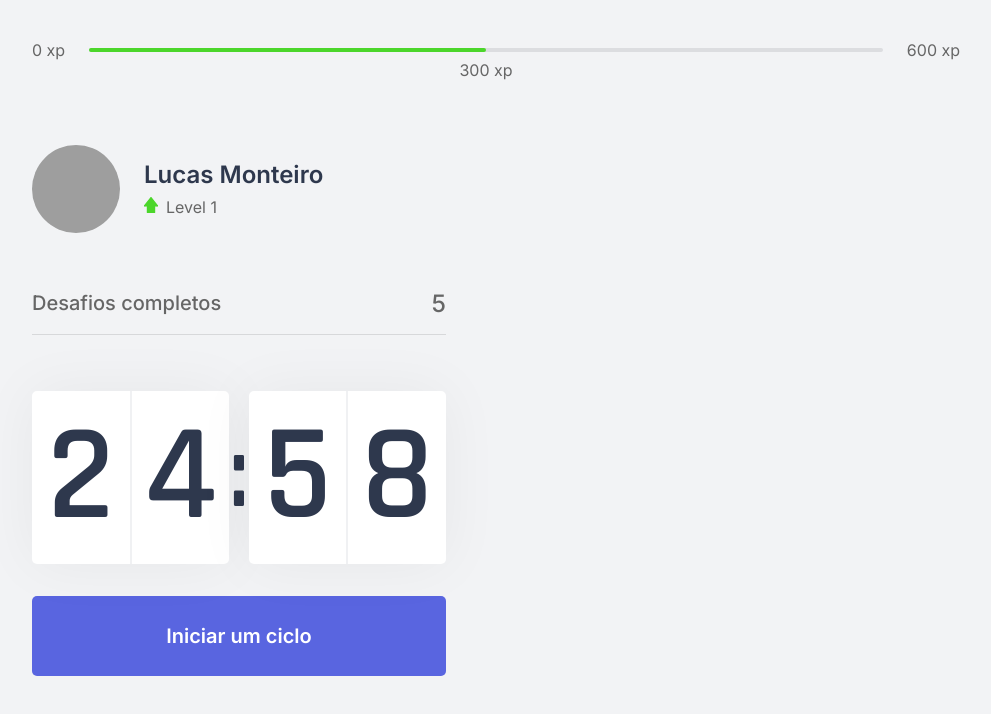
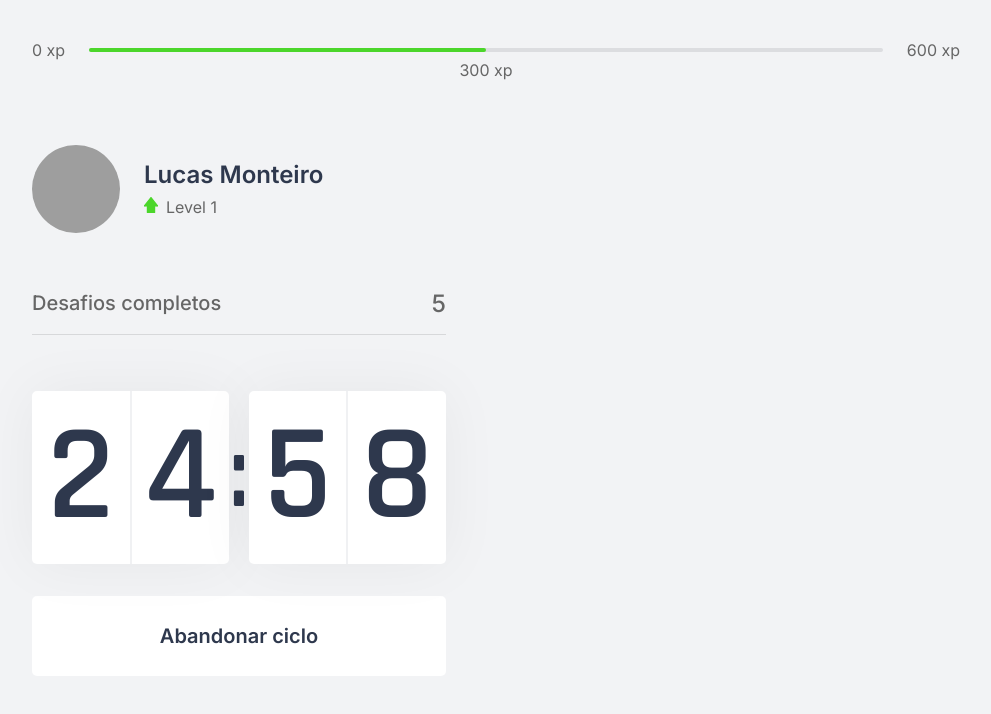
Before and after one commit to Lukinhasssss/next-level-week-04-react, a Next.js app: page / in a window 1280 px wide. Both pictures are taken after a click on the button "Iniciar um ciclo". Shown: the top 714 px of the page, without its empty margins (144-1135 px from the left). Built offline with nearby package versions, Linux system fonts and the light colour scheme; grey boxes are pictures that could not be loaded.

Commit message:
Finish Countdown

```diff
--- a/src/components/Countdown.tsx
+++ b/src/components/Countdown.tsx
@@ -1,10 +1,12 @@
 import { useEffect, useState } from 'react'
+import styles from '../styles/components/Countdown.module.css'
 
-import styles from '../styles/components/Countdown.module.css'
+let countdownTimeout: NodeJS.Timeout
 
 export function Countdown() {
   const [time, setTime] = useState(25 * 60)
-  const [active, setActive] = useState(false) // Este estado vai armazenar se countdown está ativo ou não
+  const [isActive, setIsActive] = useState(false) // Este estado vai armazenar se countdown está ativo ou não
+  const [hasFinished, setHasFinished] = useState(false)
 
   const minutes = Math.floor(time / 60) // Math.floor --> Arredonda o número para baixo
   const seconds = time % 60
@@ -13,16 +15,25 @@ export function Countdown() {
   const [secondLeft, secondRight] = String(seconds).padStart(2, '0').split('')
 
   function startCountdown() {
-    setActive(true)
+    setIsActive(true)
+  }
+
+  function resetCountdown() {
+    clearTimeout(countdownTimeout)
+    setIsActive(false)
+    setTime(25 * 60)
   }
 
   useEffect(() => {
-    if (active && time > 0) {
-      setTimeout(() => {
+    if (isActive && time > 0) {
+      countdownTimeout = setTimeout(() => {
         setTime(time - 1)
       }, 1000);
+    } else if (isActive && time === 0) {
+      setHasFinished(true)
+      setIsActive(false)
     }
-  }, [active, time])
+  }, [isActive, time])
 
   return (
     <div>
@@ -38,6 +49,24 @@ export function Countdown() {
         </div>
       </div>
 
+      { hasFinished ? (
+        <button
+          disabled
+          className={ styles.countdownButton }
+        >
+          Ciclo encerrado
+        </button>
+      ) : (
+        <>
+          { isActive ? (
+            <button
+              type="button"
+              className={`${styles.countdownButton} ${styles.countdownButtonActive}`}
+              onClick={ resetCountdown }
+            >
+              Abandonar ciclo
+            </button>
+          ) : (
             <button
               type="button"
               className={ styles.countdownButton }
@@ -45,6 +74,9 @@ export function Countdown() {
             >
               Iniciar um ciclo
             </button>
+          ) }
+        </>
+      )}
     </div>
   )
 }
--- a/src/styles/components/Countdown.module.css
+++ b/src/styles/components/Countdown.module.css
@@ -58,6 +58,22 @@
   transition: background-color 0.3s;
 }
 
-.countdownButton:hover {
+.countdownButton:not(:disabled):hover {
   background-color: var(--blue-dark);
 }
+
+.countdownButtonActive {
+  background-color: var(--white);
+  color: var(--title);
+}
+
+.countdownButtonActive:not(:disabled):hover {
+  background-color: var(--red);
+  color: var(--white);
+}
+
+.countdownButton:disabled {
+  background-color: var(--white);
+  color: var(--text);
+  cursor: not-allowed;
+}
```
Lines whose indentation alone changed are shown as unchanged.
